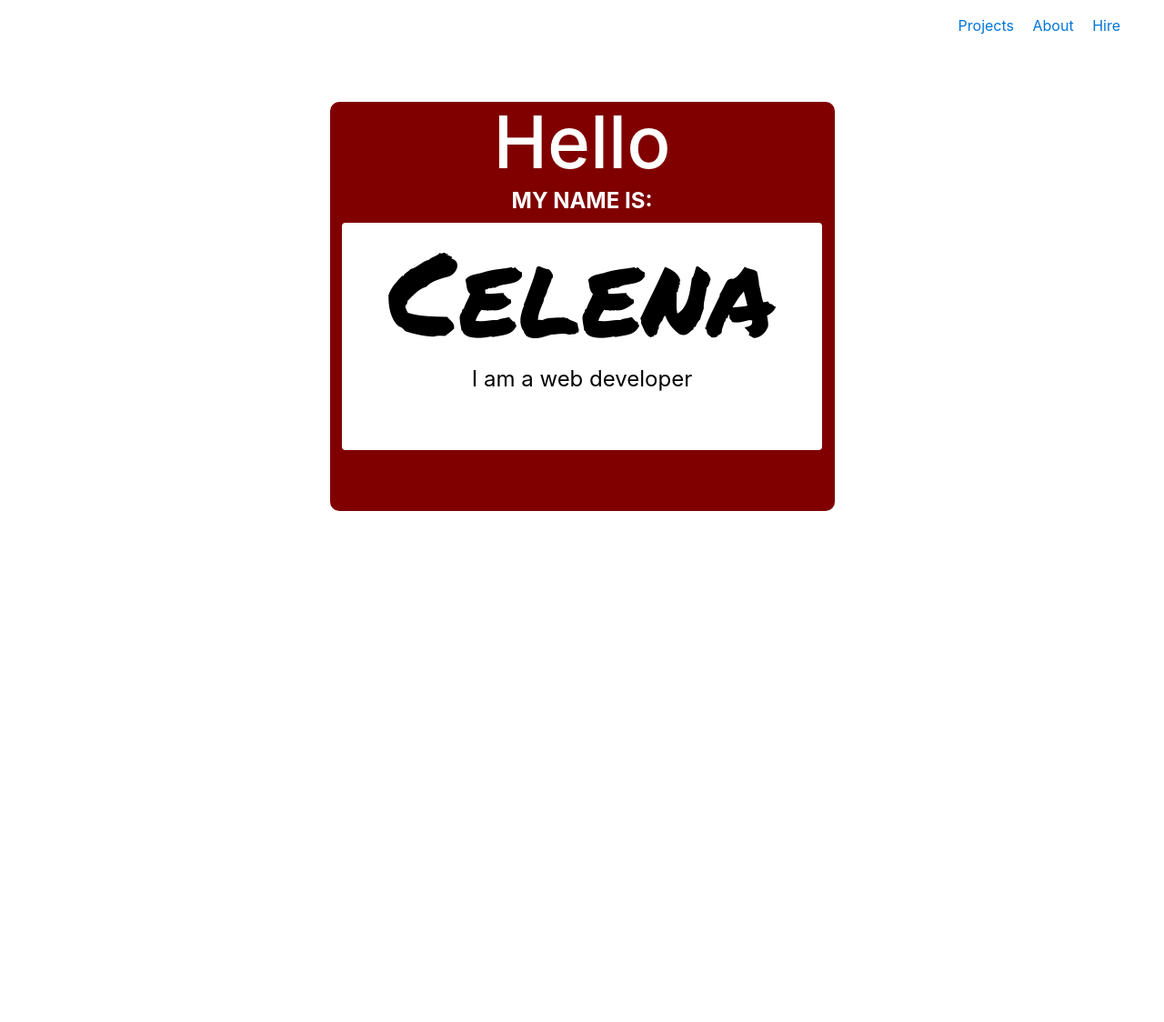
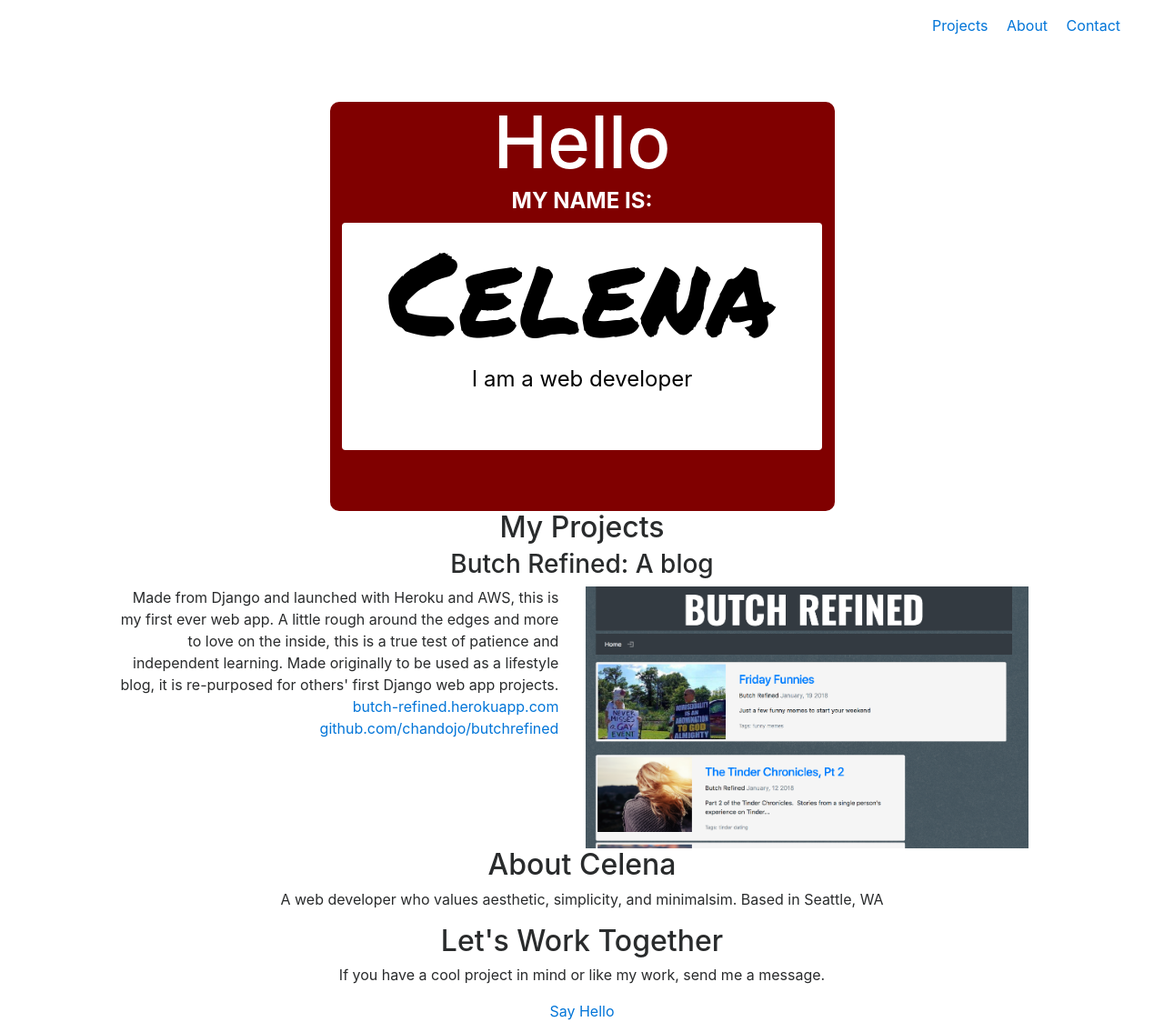
Before and after one commit to chandojo/chandojo.github.io, a PHP site: page / in a window 1280 px wide. Shown: the whole page at 91% size. Before the commit the page ends 562 px from the top, so only its background shows below. Run offline with PHP 8.4, Linux system fonts and the light colour scheme; some libraries are stand-ins or nearby versions.

Commit message:
added contact and about section. temp removed hidden class

```diff
--- a/index.html
+++ b/index.html
@@ -20,7 +20,7 @@
         <nav class="my-2 my-md-0 mr-md-3 ">
           <a class="project-weblink p-2 text-dark" href="#">Projects</a>
           <a class="about-weblink p-2 text-dark" href="#">About</a>
-          <a class="hire-weblink p-2 text-dark" href="#">Hire</a>
+          <a class="hire-weblink p-2 text-dark" href="#">Contact</a>
 
         </nav>
       </div>
@@ -43,10 +43,12 @@
             </div>
         </div>
 
-        <div class="projects hidden">
-          <h2 class="projects-title">My Projects</h2>
+<!---- PROJECTS ---->
+  <!-- DIV classes unhidden for development.  Add "hidden" class for production -->
+        <div class="projects">
+          <h2 class="title">My Projects</h2>
           <div class="proj1">
-            <div class="projects-title">
+            <div class="title">
               <h3>
                 Butch Refined: A blog
               </h3>
@@ -65,6 +67,19 @@
           </div>
         </div>
 
+        <!---- ABOUT ---->
+        <div class="about">
+          <h2 class="title">About Celena</h2>
+            <p class="aboutme">A web developer who values aesthetic, simplicity, and minimalsim. Based in Seattle, WA </p>
+        </div>
+
+        <!---- HIRE ---->
+        <div class="contact title">
+          <h2 class="title">Let's Work Together</h2>
+          <p>If you have a cool project in mind or like my work, send me a message.</p>
+          <a class="button" href="#">Say Hello</a>
+        </div>
+
       </div>
 
 
--- a/script.js
+++ b/script.js
@@ -12,5 +12,6 @@ $(function(){
       .toggleClass("hidden");
     });
 
+    console.log(" (\\_/) \n (o.o) \n (___)0 \n You found me");
 
 });
--- a/style.css
+++ b/style.css
@@ -3,7 +3,8 @@ INDEX OF DESIGN:
   1. NameCard
   2. Effects
   3. Projects
-  4. Responsive Design
+  4. About
+  5. Responsive Design
 -------------------- */
 
 /* -------------
@@ -67,7 +68,7 @@ INDEX OF DESIGN:
 3) Projects
 -------------- */
 
-.projects-title{
+.title{
   text-align: center;
 }
 
@@ -87,9 +88,16 @@ img.detail{
 }
 
 
+/* --------------
+4) About
+--------------- */
+
+.aboutme {
+  text-align: center;
+}
 
 /* --------------
-4) Responsive design
+5) Responsive design
 --------------- */
 
 @media only screen and (max-width: 1024px){
```
